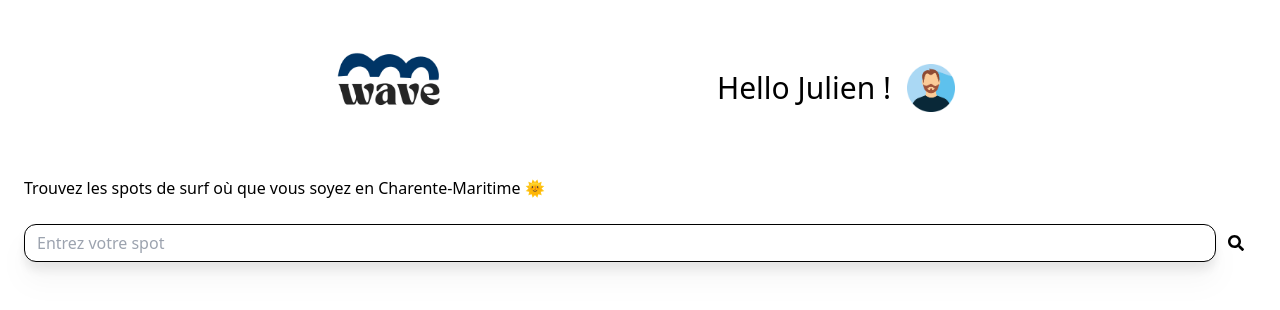
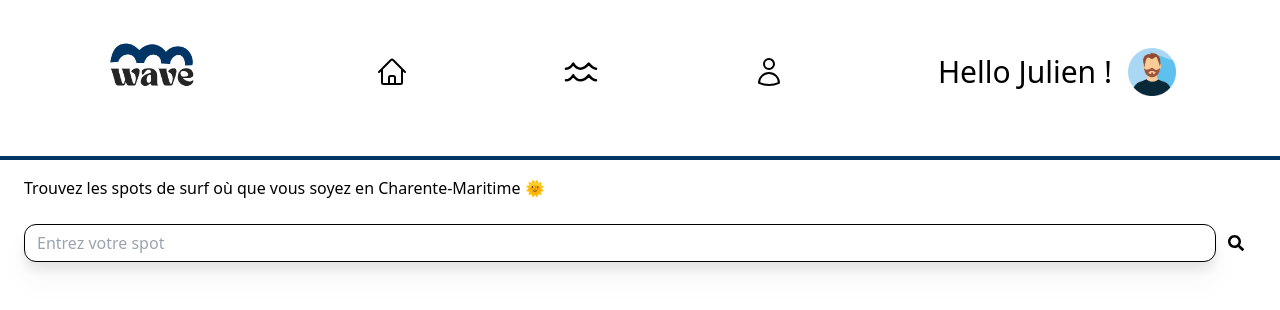
Before and after one commit to arouxel17/Projet-Perso, a React (Vite) app in the folder frontend/: page /accueil in a window 1280 px wide. Shown: the top 310 px of the page. Built offline with nearby package versions, Linux system fonts and the light colour scheme.

Commit message:
creation de la navbar du mode desktop

```diff
--- /dev/null
+++ b/frontend/src/components/NavComputer.jsx
@@ -0,0 +1,75 @@
+import React from "react";
+import { Link } from "react-router-dom";
+import logo from "../assets/wave2.png";
+import avatar from "../assets/avatar.png";
+
+function NavComputer() {
+  return (
+    <div className="invisible lg:visible border-b-4 border-primary fixed top-0 z-10 w-full h-40">
+      <div className="flex flex-row justify-between items-center mx-20">
+        <img src={logo} className="w-36" alt="logo2" />
+        <Link to="/accueil">
+          <svg
+            xmlns="http://www.w3.org/2000/svg"
+            fill="white"
+            viewBox="0 0 24 24"
+            strokeWidth="1.5"
+            stroke="currentColor"
+            className="w-8 h-8 hover:scale-150"
+          >
+            <path
+              strokeLinecap="round"
+              strokeLinejoin="round"
+              d="M2.25 12l8.954-8.955c.44-.439 1.152-.439 1.591 0L21.75 12M4.5 9.75v10.125c0 .621.504 1.125 1.125 1.125H9.75v-4.875c0-.621.504-1.125 1.125-1.125h2.25c.621 0 1.125.504 1.125 1.125V21h4.125c.621 0 1.125-.504 1.125-1.125V9.75M8.25 21h8.25"
+            />
+          </svg>
+        </Link>
+        <Link to="/spots">
+          <svg
+            className="w-10 h-10 hover:scale-150"
+            viewBox="0 0 24 24"
+            fill="white"
+            xmlns="http://www.w3.org/2000/svg"
+          >
+            <path
+              d="M3 10C5.48276 10 7.34483 7 7.34483 7C7.34483 7 9.2069 10 11.6897 10C14.1724 10 16.6552 7 16.6552 7C16.6552 7 19.1379 10 21 10"
+              stroke="currentColor"
+              strokeWidth="1.5"
+              strokeLinecap="round"
+              strokeLinejoin="round"
+            />
+            <path
+              d="M3 17C5.48276 17 7.34483 14 7.34483 14C7.34483 14 9.2069 17 11.6897 17C14.1724 17 16.6552 14 16.6552 14C16.6552 14 19.1379 17 21 17"
+              stroke="currentColor"
+              strokeWidth="1.5"
+              strokeLinecap="round"
+              strokeLinejoin="round"
+            />
+          </svg>
+        </Link>
+        <Link to="/">
+          <svg
+            xmlns="http://www.w3.org/2000/svg"
+            fill="white"
+            viewBox="0 0 24 24"
+            strokeWidth="1.5"
+            stroke="currentColor"
+            className="w-8 h-8 hover:scale-150"
+          >
+            <path
+              strokeLinecap="round"
+              strokeLinejoin="round"
+              d="M15.75 6a3.75 3.75 0 11-7.5 0 3.75 3.75 0 017.5 0zM4.501 20.118a7.5 7.5 0 0114.998 0A17.933 17.933 0 0112 21.75c-2.676 0-5.216-.584-7.499-1.632z"
+            />
+          </svg>
+        </Link>
+        <div className="flex flex-row items-center pr-6">
+          <h1 className="mr-4 md:text-3xl">Hello Julien !</h1>
+          <img src={avatar} className="w-12 h-12" alt="avatar" />
+        </div>
+      </div>
+    </div>
+  );
+}
+
+export default NavComputer;
--- a/frontend/src/pages/Home.jsx
+++ b/frontend/src/pages/Home.jsx
@@ -1,5 +1,6 @@
 import React from "react";
 import NavMini from "@components/NavMini";
+import NavComputer from "@components/NavComputer";
 import logo from "../assets/wave2.png";
 import avatar from "../assets/avatar.png";
 
@@ -9,13 +10,14 @@ export default function Home() {
       <div className="ml-4 md:ml-36">
         <NavMini />
       </div>
-      <div className="flex flex-row justify-center">
+      <div className="flex flex-row justify-center lg:invisible">
         <img src={logo} className="w-32 mr-20 md:w-44 md:mr-60" alt="logo2" />
         <div className="flex flex-row items-center pr-6">
           <h1 className="mr-4 md:text-3xl">Hello Julien !</h1>
           <img src={avatar} className="w-12 h-12" alt="avatar" />
         </div>
       </div>
+      <NavComputer />
       <div className="flex flex-col mx-6">
         <h1 className="mr-12 mb-3">
           Trouvez les spots de surf où que vous soyez en Charente-Maritime 🌞
```
